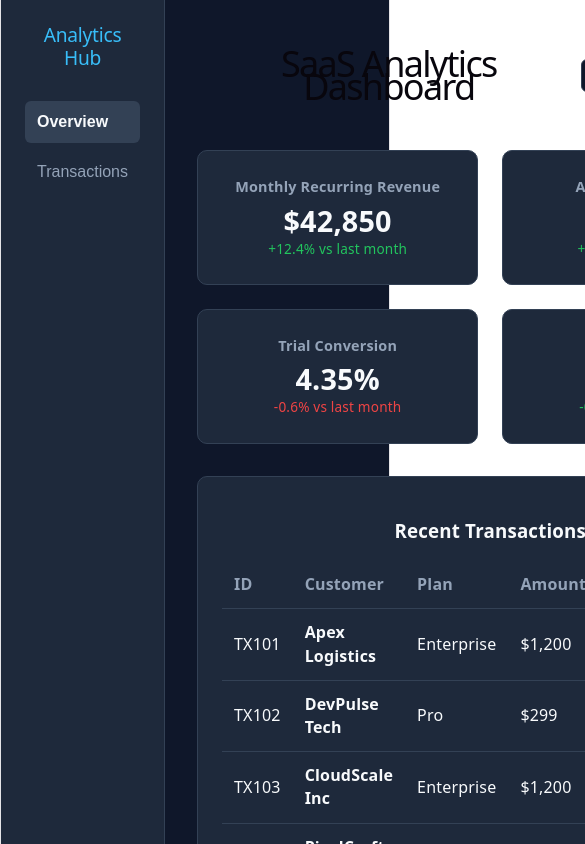
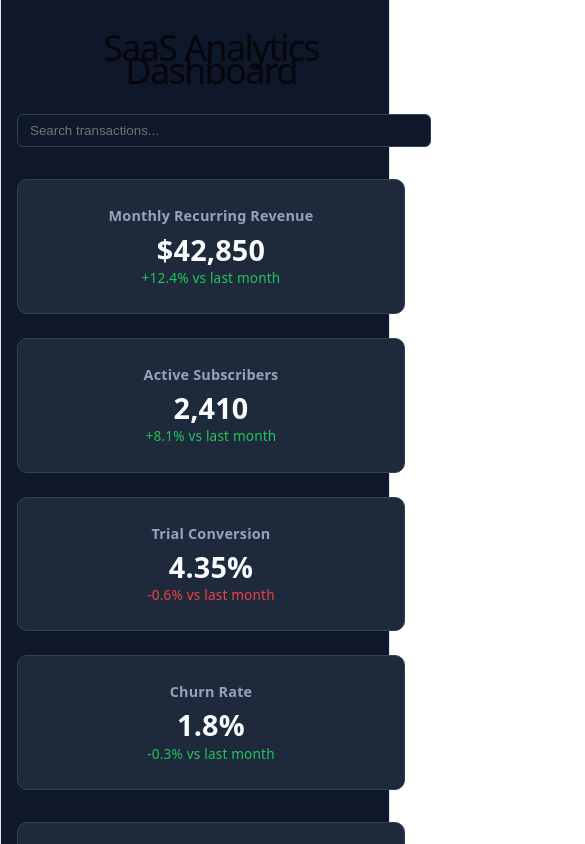
Before and after one commit to Maya-pixel412/My-Website, a React (Vite) app in the folder saas/: page / in a window 390 px wide. Shown: the top 844 px of the page, 585 px wide, since content can reach past the window. Built offline with nearby package versions, Linux system fonts and the light colour scheme.

Commit message:
Update App.css

```diff
--- a/saas/src/App.css
+++ b/saas/src/App.css
@@ -150,3 +150,38 @@ th {
   background: rgba(239, 68, 68, 0.2);
   color: var(--accent-red);
 }
+/* Mobile fix - for phones */
+@media (max-width: 768px) {
+  /* Hide the left sidebar on phone */
+  .sidebar, aside, nav.sidebar {
+    display: none !important;
+  }
+
+  /* Make main content full width */
+  .main-content, main, .content {
+    margin-left: 0 !important;
+    width: 100% !important;
+    padding: 16px !important;
+  }
+
+  /* Fix title and search */
+  .header, header, .topbar {
+    flex-direction: column;
+    align-items: flex-start;
+    gap: 12px;
+  }
+
+  .header input[type="text"], .search-bar, input[placeholder*="Search"] {
+    width: 100% !important;
+  }
+
+  /* Make cards stack nicely - 1 per row */
+  .stats-grid, .cards, .card-container, .dashboard-grid {
+    grid-template-columns: 1fr !important;
+  }
+
+  .stat-card, .card {
+    width: 100% !important;
+    margin-bottom: 12px;
+  }
+}
```
